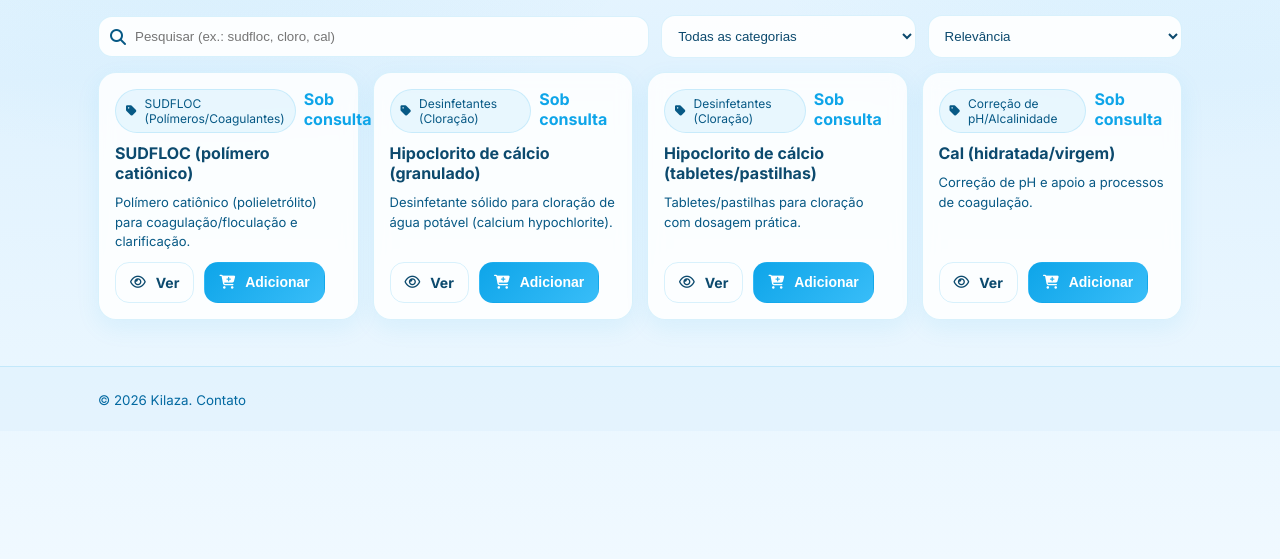
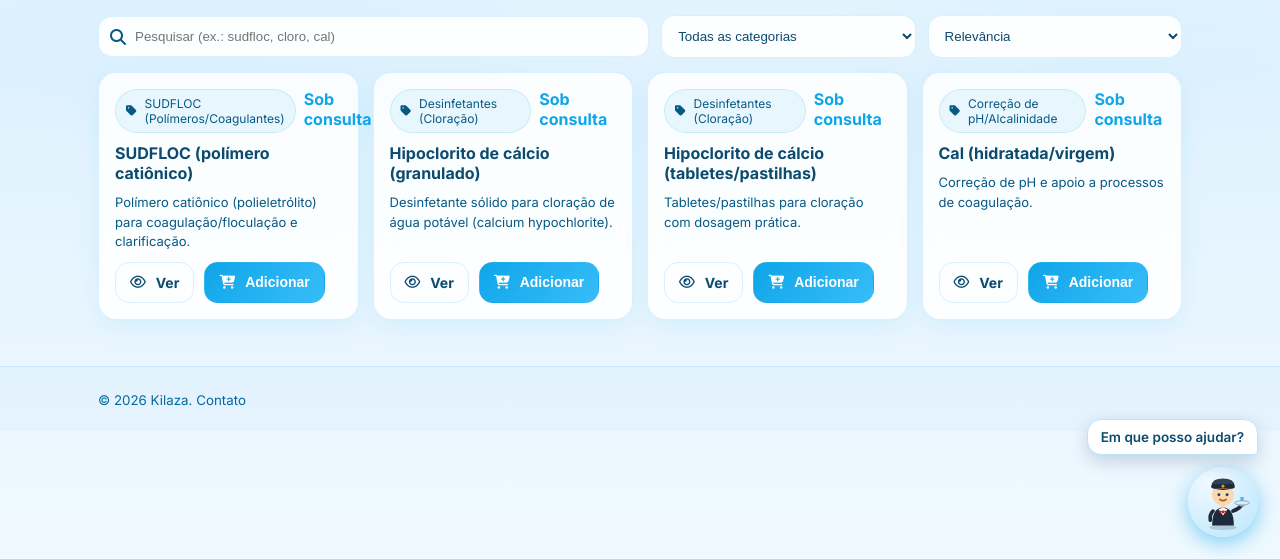
Before and after one commit to ttwtk8pswf-ship-it/kilaza-website, a plain HTML site: page loja.html in a window 1280 px wide. Shown: the part 241-800 px from the top of the page. Drawn offline with Linux system fonts and the light colour scheme.

Commit message:
Update loja.html

```diff
--- a/loja.html
+++ b/loja.html
@@ -71,5 +71,7 @@
   </footer>
 
   <script src="js/app.js"></script>
+  <script src="js/kilaza-bot.js"></script>
+
 </body>
 </html>
```
